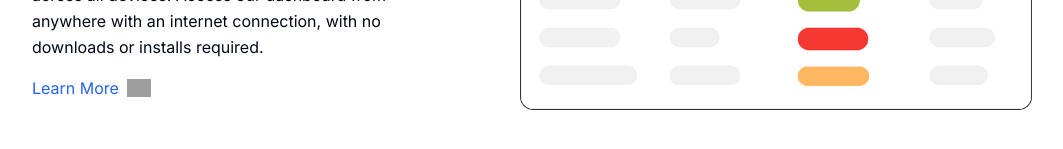
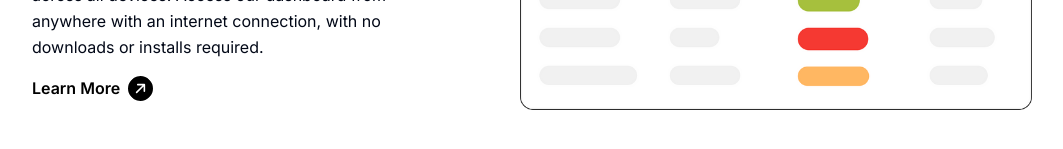
Before and after one commit to Priyanshu9898/SpecCheck, a Next.js app: page / in a window 1280 px wide. Shown: the part 1624-1773 px from the top of the page, without its empty margins (120-1183 px from the left). Built offline with nearby package versions, Linux system fonts and the light colour scheme; grey boxes are pictures that could not be loaded.

Commit message:
Our features bug fixed, added a hover animation on learn more

```diff
--- a/src/components/Home/FeatureTab.tsx
+++ b/src/components/Home/FeatureTab.tsx
@@ -2,6 +2,7 @@
 import Image from "next/image";
 import Link from "next/link";
 import React from "react";
+import { BsArrowRightCircleFill } from "react-icons/bs";
 
 interface FeatureTabProps {
   title: string;
@@ -55,10 +56,15 @@ const FeatureTab: React.FC<FeatureTabProps> = ({
         </div>
         <Link
           href={linkUrl}
-          className="flex items-center mt-4 text-blue-600 hover:text-blue-800 transition-colors"
+          className="flex items-center mt-4 text-black hover:text-blue-800 transition-colors group"
         >
-          <span className="mr-2">Learn More</span>
-          <Image src="/icons/arrow-right.svg" alt="" width={24} height={24} />
+          <span className="mr-2 text-black font-semibold group-hover:rotate-0">
+            Learn More
+          </span>
+          <BsArrowRightCircleFill
+            className="-rotate-45 transition-transform duration-300 ease-in-out group-hover:rotate-0"
+            size={25}
+          />
         </Link>
       </div>
       <div className="w-full md:w-1/2">
--- a/src/components/Home/Features.tsx
+++ b/src/components/Home/Features.tsx
@@ -1,13 +1,15 @@
 "use client";
 
 import { motion } from "framer-motion";
-import React, { ReactNode, useState, useTransition } from "react";
+import React, { ReactNode, useState } from "react";
 import FeatureTab from "./FeatureTab";
+
 interface Tab {
   id: number;
   title: string;
   content: ReactNode;
 }
+
 const Features = () => {
   const tabs: Tab[] = [
     {
@@ -71,13 +73,11 @@ const Features = () => {
       ),
     },
   ];
+
   const [activeTab, setActiveTab] = useState(tabs[0].id);
-  const [isPending, startTransition] = useTransition();
 
   const changeTab = (id: number) => {
-    startTransition(() => {
-      setActiveTab(id);
-    });
+    setActiveTab(id);
   };
 
   return (
@@ -92,10 +92,10 @@ const Features = () => {
           Our
           <span className="inline-block rounded-lg bg-[#f24e1e] text-white ml-2 px-2 ">
             Features
-          </span>{" "}
+          </span>
         </motion.h1>
 
-        <div className="bg-white border-2 w-full md:w-3/4 mt-8 border-[#727272] shadow-[3px_3px_0px_0_rgba(114,114,114,1)]  rounded-[30px] md:rounded-full px-2 py-1 mb-[40px]">
+        <div className="bg-white border-2 w-full md:w-3/4 mt-8 border-[#727272] shadow-[3px_3px_0px_0_rgba(114,114,114,1)] rounded-[30px] md:rounded-full px-2 py-1 mb-[40px]">
           <div
             className={`flex flex-wrap ${
               tabs.length > 3 ? "flex-col" : "flex-row"
@@ -118,11 +118,7 @@ const Features = () => {
           </div>
         </div>
         <div className="mt-0">
-          {isPending ? (
-            <></>
-          ) : (
-            tabs.find((tab) => tab.id === activeTab)?.content
-          )}
+          {tabs.find((tab) => tab.id === activeTab)?.content}
         </div>
       </div>
     </div>
```
